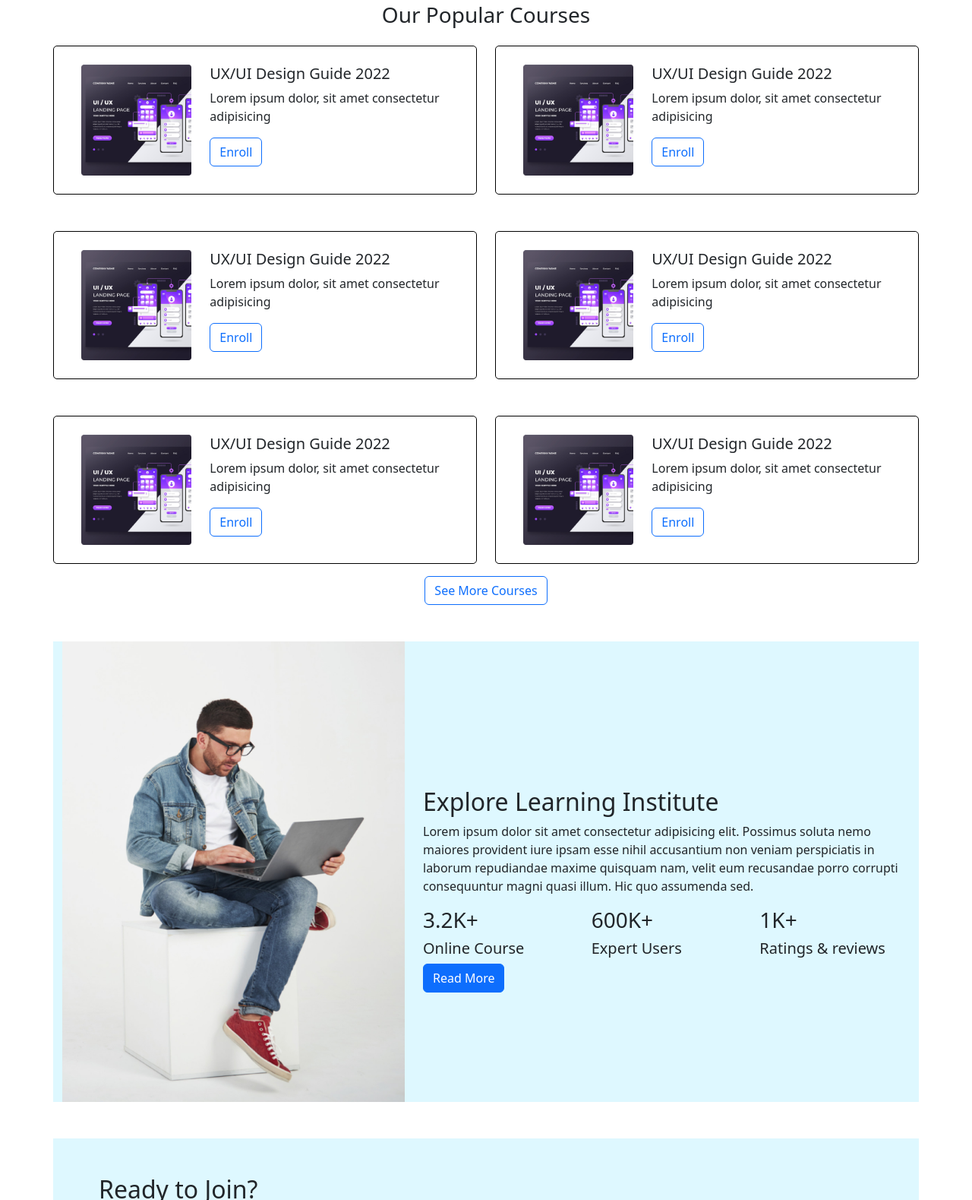
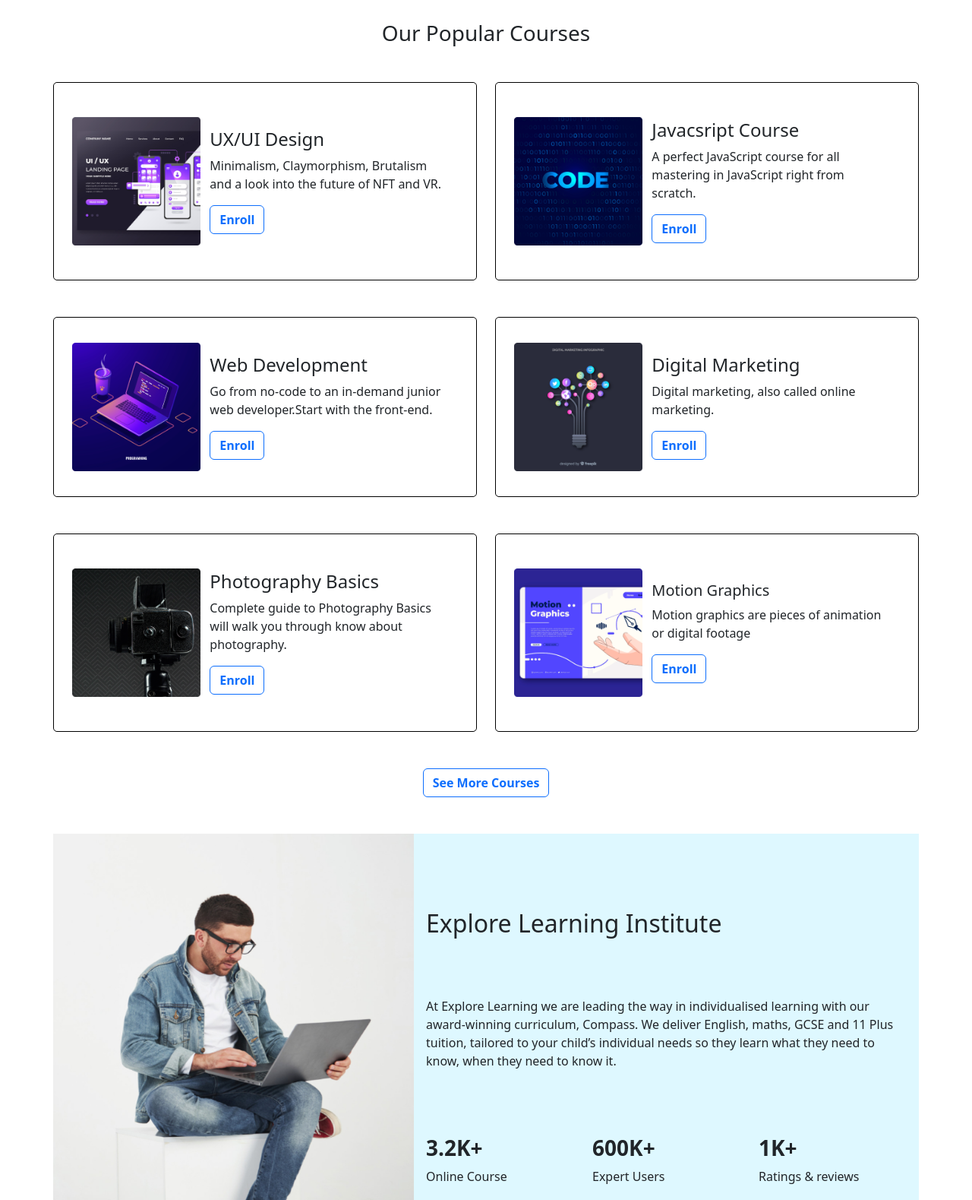
Before and after one commit to mahbubh0ssain/edu-ghor, a plain HTML site: page index.html in a window 1280 px wide. Shown: the part 613-2192 px from the top of the page at 76% size. Drawn offline with nearby package versions, Linux system fonts and the light colour scheme.

Commit message:
several items completed

```diff
--- a/index.html
+++ b/index.html
@@ -149,143 +149,172 @@
         </div>
       </section>
       <!-- popular courses starts here -->
-      <section class="mt-4">
-        <h3 class="text-center mb-4">Our Popular Courses</h3>
+      <section class="mt-5">
+        <h3 class="text-center mb-5">Our Popular Courses</h3>
         <div class="row g-5">
           <div class="col-lg-6 col-md-12">
-            <div class="row border-5 p-4 d-flex d-md-flex">
-              <div class="col-lg-4 col-md-4">
+            <div
+              class="row border-5 p-4 d-flex d-md-flex align-items-md-center h-100"
+            >
+              <div class="col-lg-4 col-md-4 p-0">
                 <img
                   src="./images/course/course-1.png"
-                  class="img-fluid"
+                  class="img-fluid w-100"
                   alt=""
                 />
               </div>
-              <div class="col-lg-8 col-md-8">
-                <h5>UX/UI Design Guide 2022</h5>
-                <p>Lorem ipsum dolor, sit amet consectetur adipisicing</p>
-                <div class="btn btn-outline-primary">Enroll</div>
+              <div class="col-lg-8 col-md-8 py-sm-4">
+                <h4>UX/UI Design</h4>
+                <p>
+                  Minimalism, Claymorphism, Brutalism and a look into the future
+                  of NFT and VR.
+                </p>
+                <div class="btn btn-outline-primary fw-bold">Enroll</div>
               </div>
             </div>
           </div>
           <div class="col-lg-6 col-md-12">
-            <div class="row border-5 p-4 d-flex d-md-flex">
-              <div class="col-lg-4 col-md-4">
+            <div
+              class="row border-5 p-4 d-flex d-md-flex align-items-md-center h-100"
+            >
+              <div class="col-lg-4 col-md-4 p-0">
                 <img
-                  src="./images/course/course-1.png"
-                  class="img-fluid"
+                  src="./images/course/course-2.png"
+                  class="img-fluid w-100"
                   alt=""
                 />
               </div>
-              <div class="col-lg-8 col-md-8">
-                <h5>UX/UI Design Guide 2022</h5>
-                <p>Lorem ipsum dolor, sit amet consectetur adipisicing</p>
-                <div class="btn btn-outline-primary">Enroll</div>
+              <div class="col-lg-8 col-md-8 py-sm-4">
+                <h4>Javacsript Course</h4>
+                <p>
+                  A perfect JavaScript course for all mastering in JavaScript
+                  right from scratch.
+                </p>
+                <div class="btn btn-outline-primary fw-bold">Enroll</div>
               </div>
             </div>
           </div>
           <div class="col-lg-6 col-md-12">
-            <div class="row border-5 p-4 d-flex d-md-flex">
-              <div class="col-lg-4 col-md-4">
+            <div
+              class="row border-5 p-4 d-flex d-md-flex align-items-md-center h-100"
+            >
+              <div class="col-lg-4 col-md-4 p-0">
                 <img
-                  src="./images/course/course-1.png"
-                  class="img-fluid"
+                  src="./images/course/course-3.png"
+                  class="img-fluid w-100"
                   alt=""
                 />
               </div>
-              <div class="col-lg-8 col-md-8">
-                <h5>UX/UI Design Guide 2022</h5>
-                <p>Lorem ipsum dolor, sit amet consectetur adipisicing</p>
-                <div class="btn btn-outline-primary">Enroll</div>
+              <div class="col-lg-8 col-md-8 py-sm-4">
+                <h4>Web Development</h4>
+                <p>
+                  Go from no-code to an in-demand junior web developer.Start
+                  with the front-end.
+                </p>
+                <div class="btn btn-outline-primary fw-bold">Enroll</div>
               </div>
             </div>
           </div>
           <div class="col-lg-6 col-md-12">
-            <div class="row border-5 p-4 d-flex d-md-flex">
-              <div class="col-lg-4 col-md-4">
+            <div
+              class="row border-5 p-4 d-flex d-md-flex align-items-md-center h-100"
+            >
+              <div class="col-lg-4 col-md-4 p-0">
                 <img
-                  src="./images/course/course-1.png"
-                  class="img-fluid"
+                  src="./images/course/course-4.png"
+                  class="img-fluid w-100"
                   alt=""
                 />
               </div>
-              <div class="col-lg-8 col-md-8">
-                <h5>UX/UI Design Guide 2022</h5>
-                <p>Lorem ipsum dolor, sit amet consectetur adipisicing</p>
-                <div class="btn btn-outline-primary">Enroll</div>
+              <div class="col-lg-8 col-md-8 py-sm-4">
+                <h4>Digital Marketing</h4>
+                <p>Digital marketing, also called online marketing.</p>
+                <div class="btn btn-outline-primary fw-bold">Enroll</div>
               </div>
             </div>
           </div>
           <div class="col-lg-6 col-md-12">
-            <div class="row border-5 p-4 d-flex d-md-flex">
-              <div class="col-lg-4 col-md-4">
+            <div
+              class="row border-5 p-4 d-flex d-md-flex align-items-md-center h-100"
+            >
+              <div class="col-lg-4 col-md-4 p-0">
                 <img
-                  src="./images/course/course-1.png"
-                  class="img-fluid"
+                  src="./images/course/course-5.png"
+                  class="img-fluid w-100"
                   alt=""
                 />
               </div>
-              <div class="col-lg-8 col-md-8">
-                <h5>UX/UI Design Guide 2022</h5>
-                <p>Lorem ipsum dolor, sit amet consectetur adipisicing</p>
-                <div class="btn btn-outline-primary">Enroll</div>
+              <div class="col-lg-8 col-md-8 py-sm-4">
+                <h4>Photography Basics</h4>
+                <p>
+                  Complete guide to Photography Basics will walk you through
+                  know about photography.
+                </p>
+                <div class="btn btn-outline-primary fw-bold">Enroll</div>
               </div>
             </div>
           </div>
           <div class="col-lg-6 col-md-12">
-            <div class="row border-5 p-4 d-flex d-md-flex">
-              <div class="col-lg-4 col-md-4">
+            <div
+              class="row border-5 p-4 d-flex d-md-flex align-items-md-center h-100"
+            >
+              <div class="col-lg-4 col-md-4 p-0">
                 <img
-                  src="./images/course/course-1.png"
-                  class="img-fluid"
+                  src="./images/course/course-6.png"
+                  class="img-fluid w-100"
                   alt=""
                 />
               </div>
-              <div class="col-lg-8 col-md-8">
-                <h5>UX/UI Design Guide 2022</h5>
-                <p>Lorem ipsum dolor, sit amet consectetur adipisicing</p>
-                <div class="btn btn-outline-primary">Enroll</div>
+              <div class="col-lg-8 col-md-8 py-sm-4">
+                <h5>Motion Graphics</h5>
+                <p>
+                  Motion graphics are pieces of animation or digital footage
+                </p>
+                <div class="btn btn-outline-primary fw-bold">Enroll</div>
               </div>
             </div>
           </div>
         </div>
-        <div class="mt-3 text-center mx-auto mb-3">
-          <button class="btn btn-outline-primary">See More Courses</button>
+        <div class="mt-5 text-center mx-auto mb-3">
+          <button class="btn btn-outline-primary fw-bold">
+            See More Courses
+          </button>
         </div>
       </section>
       <!-- explore learning section  -->
       <section class="mt-5">
         <div class="row d-flex learning-bg">
-          <div class="col-lg-5">
-            <img src="./images/working.png" class="img-fluid" alt="" />
+          <div class="col-lg-5 p-0">
+            <img src="./images/working.png" class="img-fluid w-100" alt="" />
           </div>
           <div
-            class="col-lg-7 d-flex flex-column gy-5 justify-content-center a"
+            class="col-lg-7 d-flex flex-column gy-5 p-3 justify-content-around"
           >
             <h2>Explore Learning Institute</h2>
             <p>
-              Lorem ipsum dolor sit amet consectetur adipisicing elit. Possimus
-              soluta nemo maiores provident iure ipsam esse nihil accusantium
-              non veniam perspiciatis in laborum repudiandae maxime quisquam
-              nam, velit eum recusandae porro corrupti consequuntur magni quasi
-              illum. Hic quo assumenda sed.
+              At Explore Learning we are leading the way in individualised
+              learning with our award-winning curriculum, Compass. We deliver
+              English, maths, GCSE and 11 Plus tuition, tailored to your child’s
+              individual needs so they learn what they need to know, when they
+              need to know it.
             </p>
+
             <div class="row">
               <div class="col">
-                <h3>3.2K+</h3>
-                <h5>Online Course</h5>
+                <h3 class="fw-bolder">3.2K+</h3>
+                <p>Online Course</p>
               </div>
               <div class="col">
-                <h3>600K+</h3>
-                <h5>Expert Users</h5>
+                <h3 class="fw-bolder">600K+</h3>
+                <p>Expert Users</p>
               </div>
               <div class="col">
-                <h3>1K+</h3>
-                <h5>Ratings & reviews</h5>
+                <h3 class="fw-bolder">1K+</h3>
+                <p>Ratings & reviews</p>
               </div>
             </div>
             <div class="text-center me-auto">
-              <button class="btn btn-primary">Read More</button>
+              <button class="btn btn-primary fw-bold">Read More</button>
             </div>
           </div>
         </div>
@@ -300,15 +329,15 @@
           >
             <h2>Ready to Join?</h2>
             <p>
-              Lorem ipsum dolor sit amet consectetur adipisicing elit. Pariatur
-              odio nesciunt corporis eveniet assumenda.
+              We are a Chennai based job-seeker community connecting candidates
+              who are readily available (ready to join) and the recruiters.
             </p>
           </div>
           <div class="col-sm-12 col-md-12 col-lg-6 text-center text-lg-end">
             <!-- Button trigger modal -->
             <button
               type="button"
-              class="btn btn-danger"
+              class="btn btn-primary fw-bold"
               data-bs-toggle="modal"
               data-bs-target="#staticBackdrop"
             >
@@ -414,7 +443,7 @@
             </div>
           </div>
           <div class="text-center mx-auto">
-            <button class="btn btn-outline-primary">See More</button>
+            <button class="btn btn-outline-primary fw-bold">See More</button>
           </div>
         </div>
       </section>
@@ -438,8 +467,8 @@
                     <i class="fa-solid fa-star"></i
                     ><i class="fa-solid fa-star"></i
                     ><i class="fa-solid fa-star"></i
-                    ><i class="fa-solid fa-star"></i
-                    ><i class="fa-regular fa-star"></i>
+                    ><i class="fa-regular fa-star-half-stroke"></i>
+                    <i class="fa-regular fa-star"></i>
                   </h4>
                 </div>
                 <p class="card-text">
@@ -507,7 +536,7 @@
       <!-- FAQ section start here  -->
       <section class="mt-5 mb-5">
         <h2 class="mt-5 mb-5 text-center">Frequently Asked Questions</h2>
-        <p class="text-center">
+        <p class="text-center px-5">
           While the name may be recent, the FAQ format itself is quite old. For
           example, Matthew Hopkins wrote The Discovery of Witches in 1648 as a
           list of questions and answers, introduced as "Certain Queries
```
